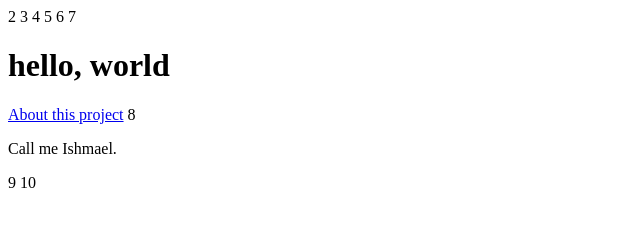
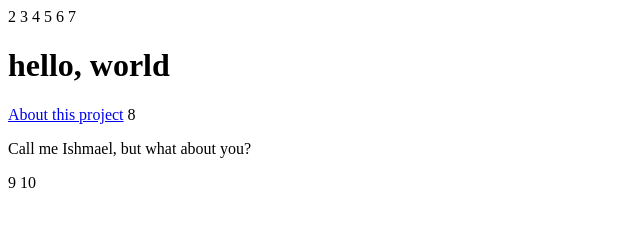
Before and after one commit to joshfaggion/website, a plain HTML site: page index.html in a window 1280 px wide. Shown: the whole page, without its empty margins (0-640 px from the left). Drawn offline with Linux system fonts and the light colour scheme.

Commit message:
Update index.html

```diff
--- a/index.html
+++ b/index.html
@@ -6,6 +6,6 @@
  6   <body>
  7     <h1>hello, world</h1>
        <a href="about.html">About this project</a>
- 8     <p>Call me Ishmael.</p>
+ 8     <p>Call me Ishmael, but what about you?</p>
  9   </body>
 10 </html>
```
